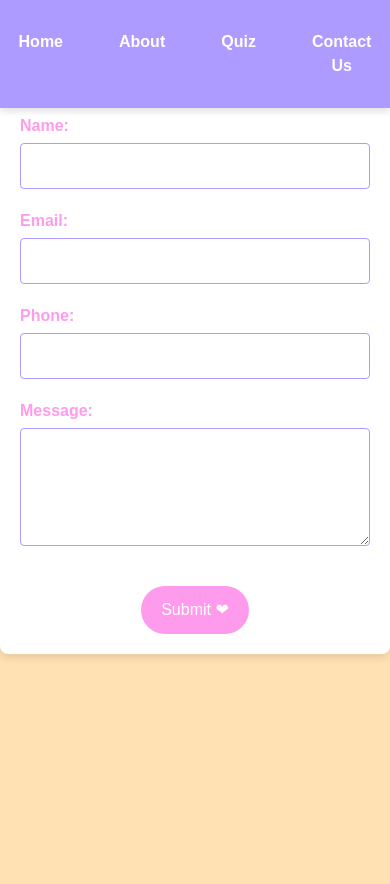
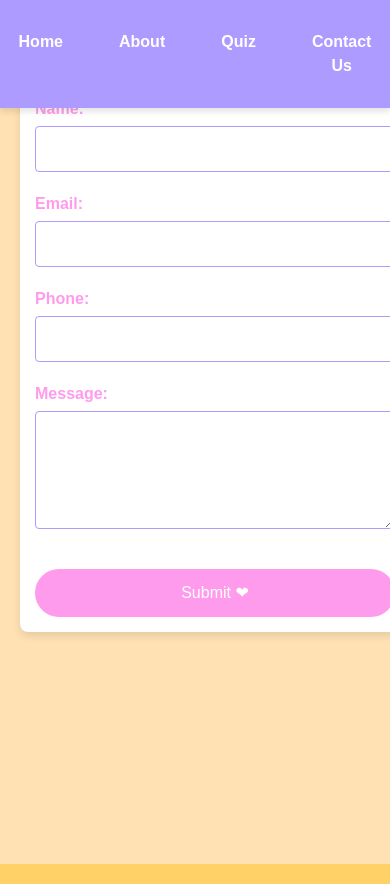
Before and after one commit to AceChianni/level3capstone, a Next.js app: page /contact in a window 390 px wide. Built offline with nearby package versions, Linux system fonts and the light colour scheme.

Commit message:
email functions

```diff
--- a/package.json
+++ b/package.json
@@ -12,6 +12,7 @@
     "@upstash/redis": "^1.34.3",
     "autoprefixer": "^10.4.20",
     "axios": "^1.7.7",
+    "emailjs-com": "^3.2.0",
     "next": "^15.0.3",
     "react": "^18.2.0",
     "react-dom": "^18.2.0",
--- a/src/app/contact/page.js
+++ b/src/app/contact/page.js
@@ -1,6 +1,5 @@
 "use client";
 import ContactForm from "@/components/ContactForm";
-import "/styles/globals.css";
 import "/styles/contactstyles.css";
 
 export default function ContactPage() {
--- a/src/app/page.js
+++ b/src/app/page.js
@@ -1,6 +1,7 @@
-import "/styles/globals.css";
 import "/styles/animeSlider.css";
 import "/styles/layout.css";
+import "/styles/globals.css";
+
 import AnimeSlider from "../components/AnimeSlider";
 import Poll from "../components/Poll";
 import Sidebar from "../components/Sidebar";
--- a/src/app/quiz/page.js
+++ b/src/app/quiz/page.js
@@ -1,5 +1,4 @@
 // app/quiz/page.js
-
 "use client";
 import React from "react";
 import "/styles/quizstyles.css";
@@ -8,7 +7,7 @@ import QuizPage from "@/components/QuizPage";
 const questions = [
   {
     id: 1,
-    question: "What genre of anime do you prefer?",
+    question: "What genre of TV show do you prefer?",
     options: ["Drama", "Comedy", "Action", "Fantasy", "Romance"],
   },
   {
--- a/styles/contactstyles.css
+++ b/styles/contactstyles.css
@@ -18,38 +18,52 @@ body {
   box-sizing: border-box;
 }
 
+/* Container: Ensure the form is centered and responsive */
 .container {
   max-width: 600px;
-  margin: 40px auto;
+  margin: 80px auto 40px;
   padding: 20px;
   background-color: #fff;
   border-radius: 8px;
   box-shadow: 0 4px 8px rgba(0, 0, 0, 0.1);
+  width: 100%;
+  box-sizing: border-box;
 }
 
+/* Heading Style */
 h1 {
   text-align: center;
   font-size: 36px;
   color: var(--pink);
+  margin-bottom: 20px;
 }
 
+/* Form container for better column layout */
 form {
   display: flex;
   flex-direction: column;
+  gap: 20px;
+  /* Add gap between form elements */
+  width: 100%;
+  box-sizing: border-box;
 }
 
+/* Grouping form elements */
 .form-group {
   display: flex;
   flex-direction: column;
-  margin-bottom: 20px;
+  width: 100%;
 }
 
+/* Label styling */
 label {
   font-weight: bold;
   color: var(--pink);
   margin-bottom: 5px;
+  font-size: 16px;
 }
 
+/* Inputs and textarea styling: Ensure full width with proper spacing */
 input[type="text"],
 input[type="email"],
 input[type="tel"],
@@ -62,6 +76,7 @@ textarea {
   box-sizing: border-box;
 }
 
+/* Button styling with smooth transition and proper spacing */
 button {
   padding: 12px 20px;
   font-size: 16px;
@@ -79,14 +94,13 @@ button:hover {
   background-color: var(--teal);
 }
 
+/* Navbar fixed position with proper z-index */
 .navbar {
   background-color: var(--light-purple);
-  /* Light purple navbar */
   overflow: hidden;
   text-align: center;
   position: fixed;
   width: 100%;
-  /* Full width */
   top: 0;
   z-index: 1000;
 }
@@ -99,21 +113,10 @@ button:hover {
   text-decoration: none;
   font-size: 16px;
   font-weight: bold;
-  /* Make navigation links bold */
 }
 
 .navbar a:hover {
   background-color: #9b79ff;
-  /* Darker purple on hover */
-}
-
-/* Custom Styling */
-.container {
-  position: relative;
-}
-
-.submit-button {
-  align-self: center;
 }
 
 /* Popup Styling */
@@ -135,3 +138,22 @@ button:hover {
 .popup.visible {
   display: block;
 }
+
+/* Ensure proper spacing and no squishing on smaller screens */
+@media (max-width: 768px) {
+  .container {
+    margin: 20px;
+    padding: 15px;
+  }
+
+  h1 {
+    font-size: 28px;
+    /* Slightly smaller heading for mobile */
+  }
+
+  /* Adjust button width on smaller screens */
+  button {
+    width: 100%;
+    /* Full width on smaller screens */
+  }
+}
--- a/styles/globals.css
+++ b/styles/globals.css
@@ -52,7 +52,7 @@ a:not([class]) {
     position: fixed;
     top: 0;
     width: 100%;
-    z-index: 50;
+    z-index: 99;
     display: flex;
     justify-content: center;
     padding: 1rem;
--- a/styles/quizstyles.css
+++ b/styles/quizstyles.css
@@ -2,6 +2,7 @@
 /* General container styles */
 .quiz-container {
   display: flex;
+  margin: auto;
   justify-content: center;
   align-items: center;
   min-height: 100vh;
```
Also changed, not shown: src/components/QuizPage.js (+6 -7 lines), 1 other file (tests, documents, lock files or other folders).
